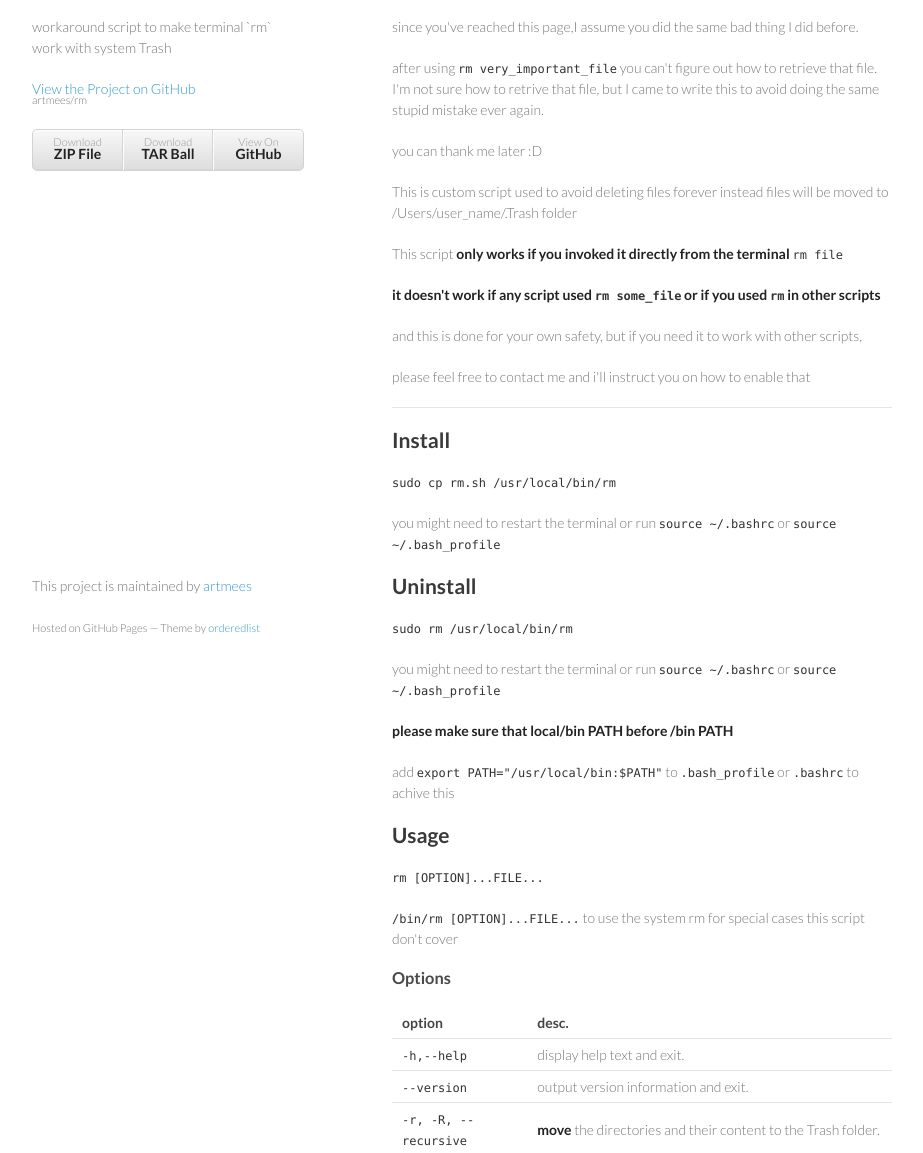
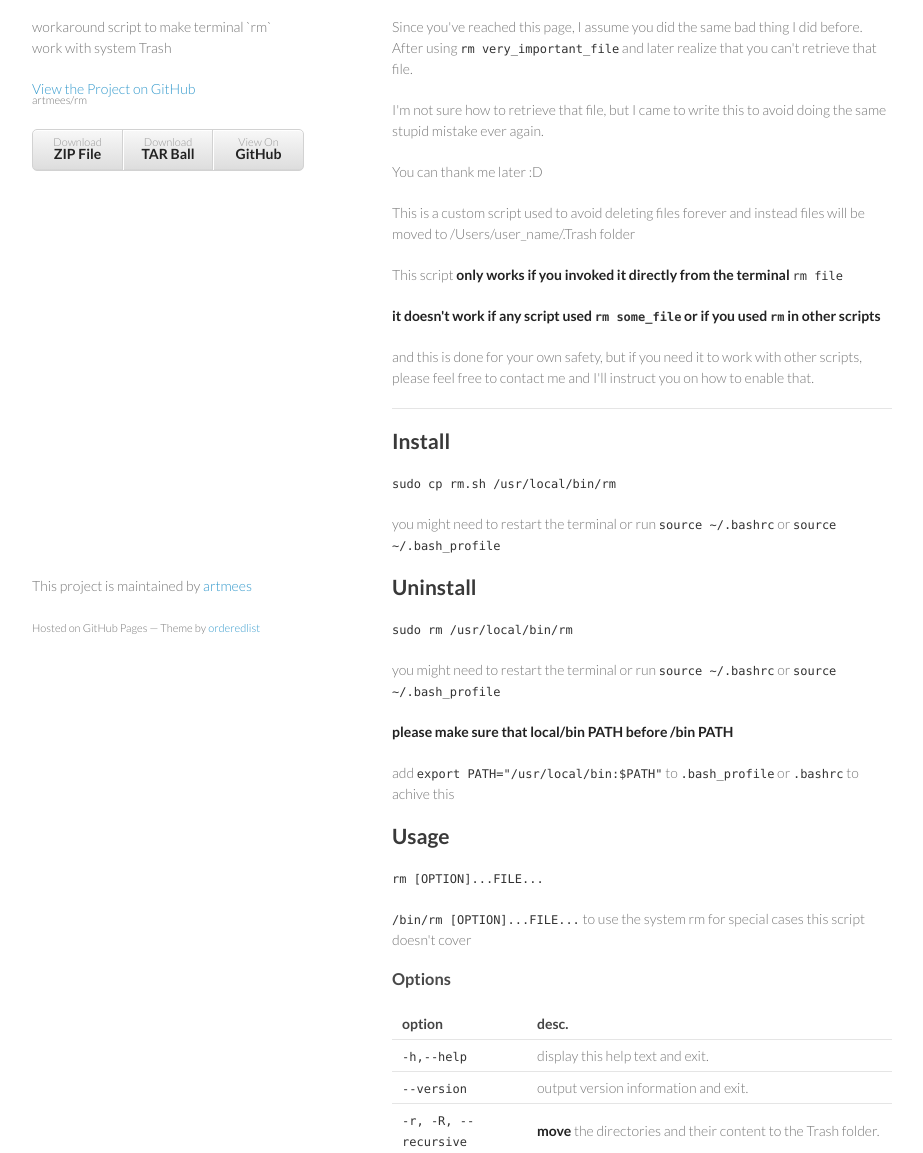
Before and after one commit to a14m/rm, a plain HTML site: page index.html in a window 1280 px wide. Shown: the part 93-1246 px from the top of the page, without its empty margins (178-1101 px from the left). Drawn offline with Linux system fonts and the light colour scheme.

```diff
--- a/index.html
+++ b/index.html
@@ -31,22 +31,19 @@
         <h1>
 <a name="rm" class="anchor" href="#rm"><span class="octicon octicon-link"></span></a>rm</h1>
 
-<p>since you've reached this page,I assume you did the same bad thing I did before.</p>
+<p>Since you've reached this page, I assume you did the same bad thing I did before. After using <code>rm very_important_file</code> and later realize that you can't retrieve that file.</p>
 
-<p>after using <code>rm very_important_file</code> you can't figure out how to retrieve that file.
-I'm not sure how to retrive that file, but I came to write this to avoid doing the same stupid mistake ever again.</p>
+<p>I'm not sure how to retrieve that file, but I came to write this to avoid doing the same stupid mistake ever again.</p>
 
-<p>you can thank me later :D</p>
+<p>You can thank me later :D</p>
 
-<p>This is custom script used to avoid deleting files forever instead files will be moved to /Users/user_name/.Trash folder</p>
+<p>This is a custom script used to avoid deleting files forever and instead files will be moved to /Users/user_name/.Trash folder</p>
 
 <p>This script <strong>only works if you invoked it directly from the terminal</strong> <code>rm file</code></p>
 
 <p><strong>it doesn't work if any script used <code>rm some_file</code> or if you used <code>rm</code> in other scripts</strong></p>
 
-<p>and this is done for your own safety, but if you need it to work with other scripts,</p>
-
-<p>please feel free to contact me and i'll instruct you on how to enable that</p>
+<p>and this is done for your own safety, but if you need it to work with other scripts, please feel free to contact me and I'll instruct you on how to enable that.</p>
 
 <hr><h2>
 <a name="install" class="anchor" href="#install"><span class="octicon octicon-link"></span></a>Install</h2>
@@ -71,7 +68,7 @@
 
 <p><code>rm [OPTION]...FILE...</code></p>
 
-<p><code>/bin/rm [OPTION]...FILE...</code> to use the system rm for special cases this script don't cover</p>
+<p><code>/bin/rm [OPTION]...FILE...</code> to use the system rm for special cases this script doesn't cover</p>
 
 <h3>
 <a name="options" class="anchor" href="#options"><span class="octicon octicon-link"></span></a>Options</h3>
@@ -84,7 +81,7 @@
 <tbody>
 <tr>
 <td><code>-h,--help</code></td>
-<td>display help text and exit.</td>
+<td>display this help text and exit.</td>
 </tr>
 <tr>
 <td><code>--version</code></td>
@@ -98,7 +95,7 @@
 <tr>
 <td><code>-f, --forever</code></td>
 <td>
-<strong>remove</strong> the directories and their content to the Trash folder ( what you did :D ).</td>
+<strong>remove</strong> the directories and their content permanently (will use the system rm).</td>
 </tr>
 </tbody>
 </table><h2>
```
Also changed, not shown: params.json (+1 -1 lines).
